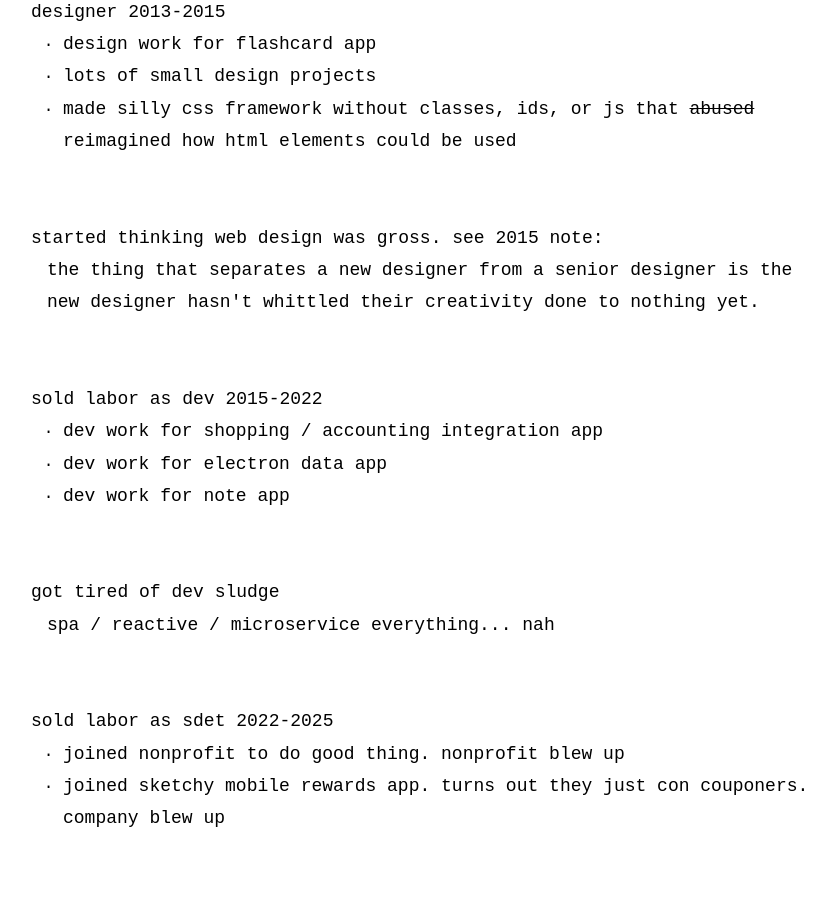
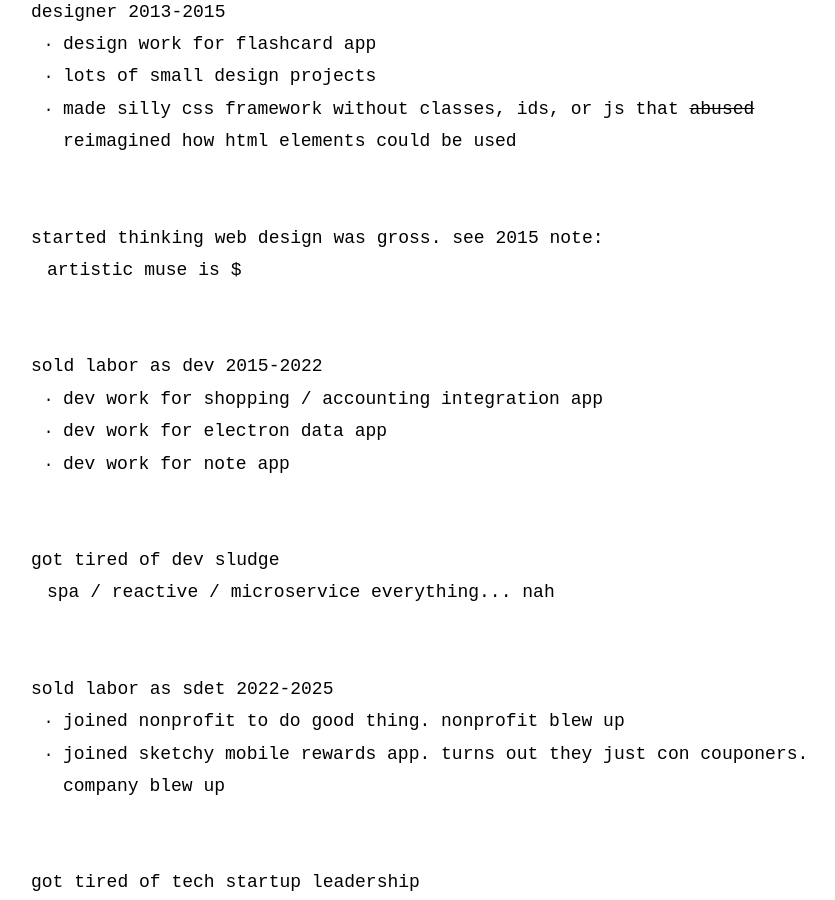
Before and after one commit to coineagan/coineagan.github.io, a Jekyll site: the page built from index.html, in a window 1280 px wide and 900 px high, scrolled down 873 px. Shown: the whole window, without its empty margins (209-1044 px from the left). Built offline with Jekyll 4.4.1, drawn with Linux system fonts in a browser that asks for light colours.

Commit message:
tiny shower change in 5s

```diff
--- a/index.html
+++ b/index.html
@@ -53,10 +53,7 @@ layout: index
 
 <section>
   <small>started thinking web design was gross. see 2015 note:</small>
-  <p>
-    the thing that separates a new designer from a senior designer is the new
-    designer hasn't whittled their creativity done to nothing yet.
-  </p>
+  <p>artistic muse is $</p>
 </section>
 
 <section>
```
